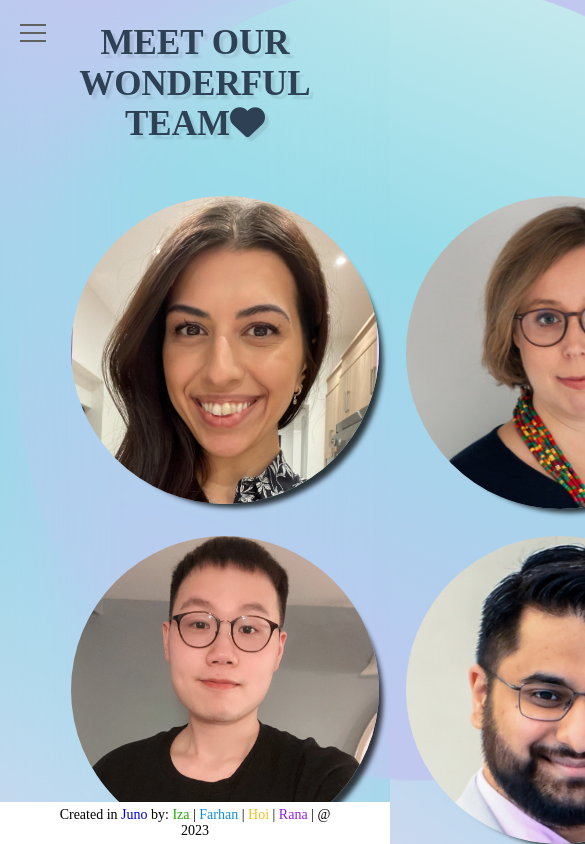
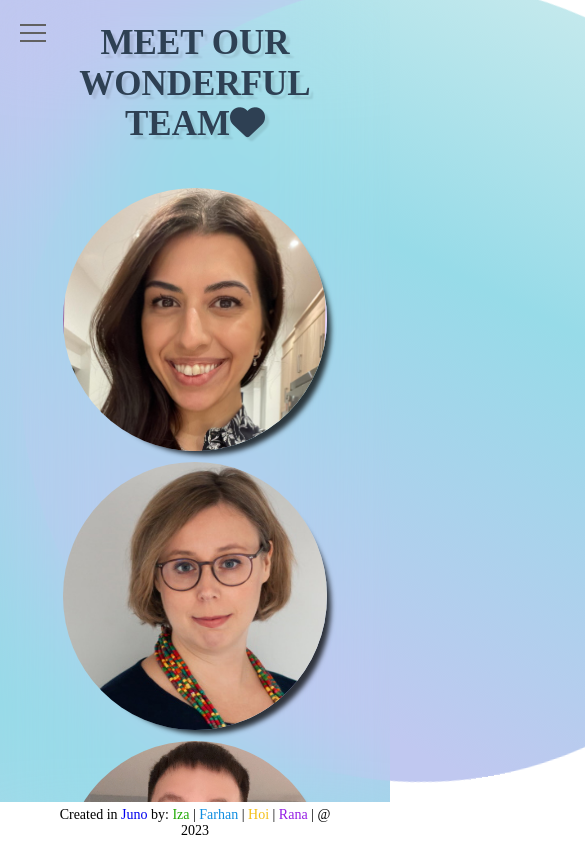
Before and after one commit to RIHFapp/BCM-backup, a React (Create React App) app: page /credit in a window 390 px wide. Shown: the top 844 px of the page, 585 px wide, since content can reach past the window. Built offline with nearby package versions, Linux system fonts and the light colour scheme; a web font is replaced by a local one.

Commit message:
mobile view touch up on credit

```diff
--- a/src/partials/abstracts/_mediaQueries.scss
+++ b/src/partials/abstracts/_mediaQueries.scss
@@ -145,6 +145,18 @@
   .onOff{
     display: none;
   }
+  .credit{
+    width: auto;
+    height: auto;
+  }
+  .teamInfo{
+    a{
+      font-size: 1.6rem;
+    }
+    p{
+      font-size: 1.2rem;
+    }
+  }
 }
 
 // Style Specific Break Point
@@ -275,6 +287,7 @@
       width: 100%;
       margin-top: 10px;
     }
+
 }
 
 
@@ -283,7 +296,7 @@
 @media (max-width: 480px) {
   .wrapper{
     width: 78%;
-  }frt
+  }
   // .listOfTheListsContainer{
   //   margin-top: 60px;
   // }
@@ -292,6 +305,11 @@
       flex-direction: column;
     }
     .progressBar{
+      width: 100%;
+    }
+  }
+  .team{
+    .teamPic{
       width: 100%;
     }
   }
--- a/src/partials/pages/_credit.scss
+++ b/src/partials/pages/_credit.scss
@@ -60,6 +60,7 @@
     flex-direction: column;
     transition: 0.8s;
     opacity: 0;
+    text-align: center;
     &:hover{
         opacity: 0.8;
     }
```
